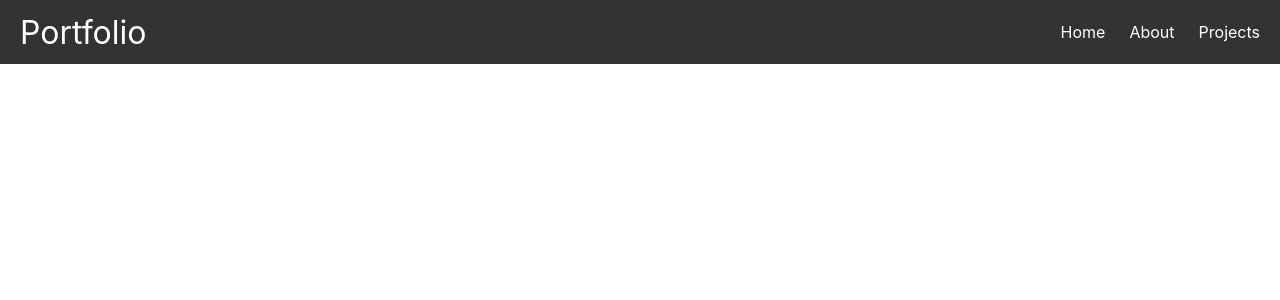
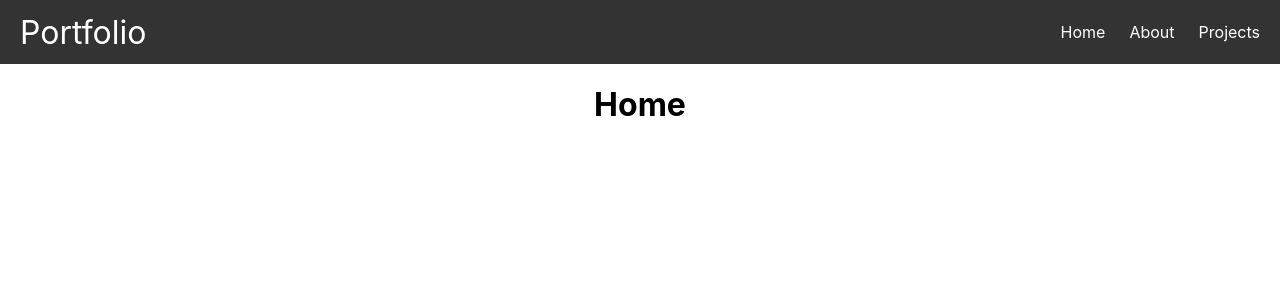
Before and after one commit to ForgeFaceTheGreat/portfolio, a React (Create React App) app: page / in a window 1280 px wide. Shown: the top 300 px of the page. Built offline with nearby package versions, Linux system fonts and the light colour scheme.

Commit message:
Re-routing to home page

```diff
--- a/src/App.js
+++ b/src/App.js
@@ -14,10 +14,10 @@ function App()
       {/* Page Content */}
       <div className='container'>
           <Routes>
-            <Route path='/https://github.com/ForgeFaceTheGreat/portfolio' />
             <Route path='/home' element={<Home />} />
             <Route path='/About' element={<About />} />
             <Route path='/Projects' element={<Projects />} />
+            <Route path='*' element={<Home />} />
           </Routes>
       </div>
     </>
```
